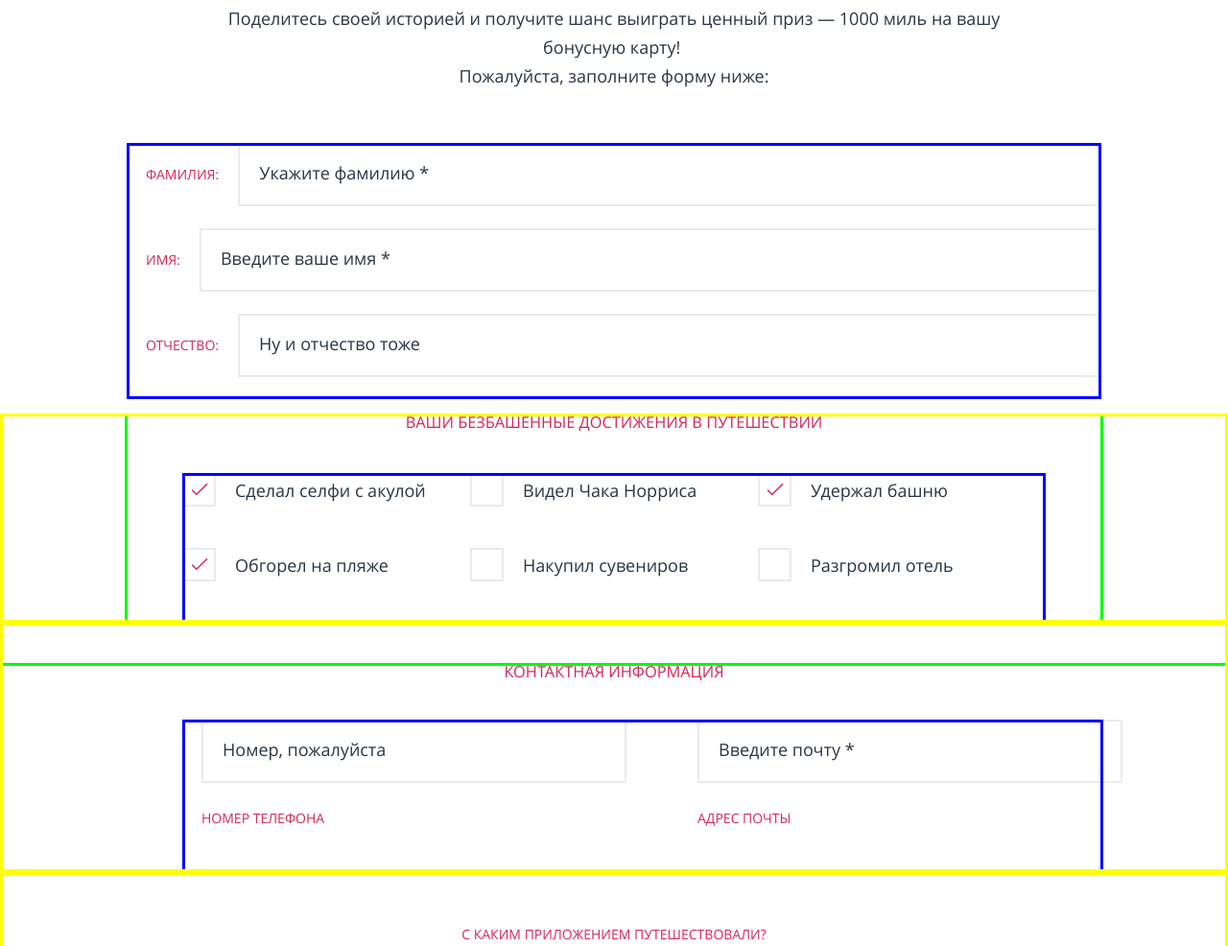
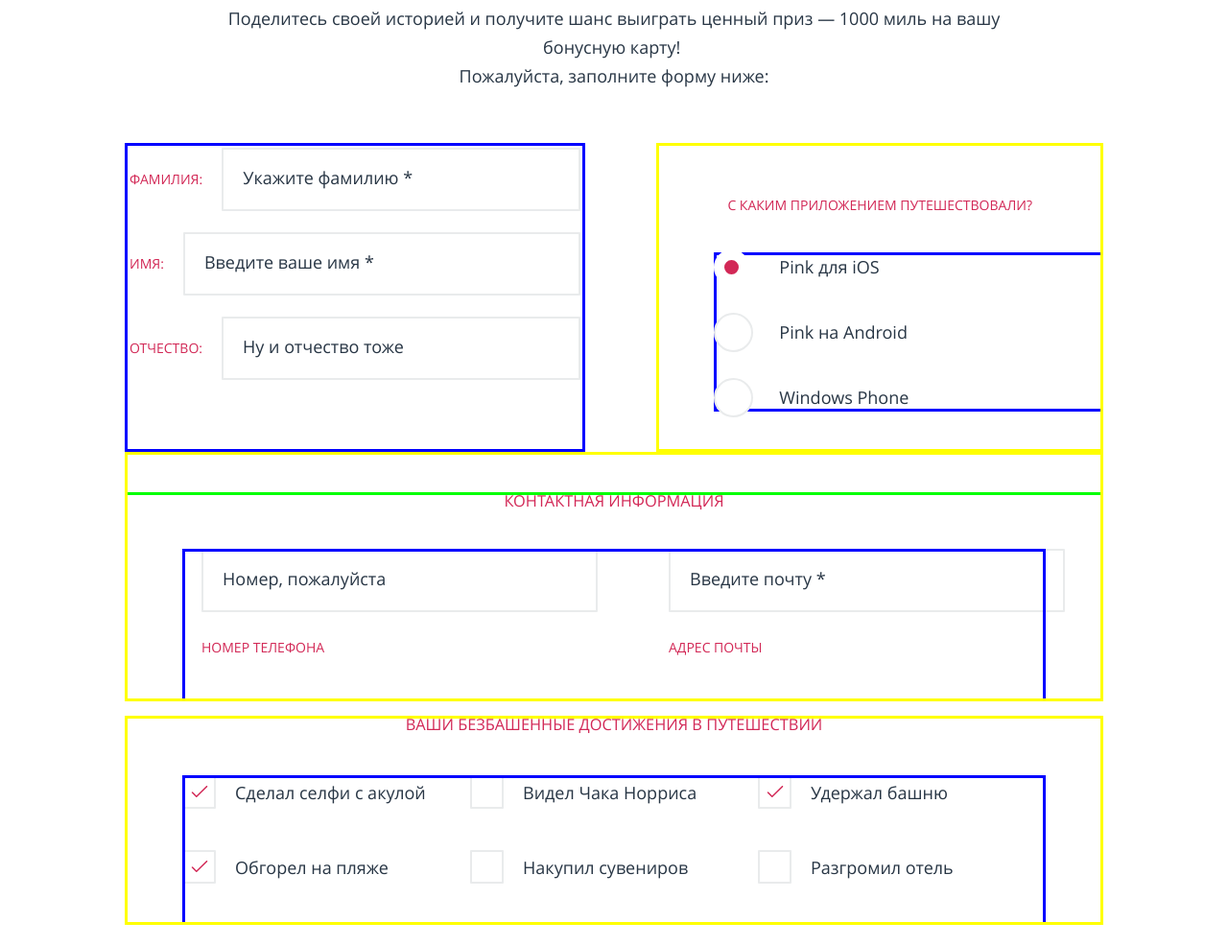
Before and after one commit to agaphonova/1703485-pink-23, a website: page source/form.html in a window 1280 px wide. Shown: the part 474-1460 px from the top of the page at 96% size. Drawn offline with nearby package versions, Linux system fonts and the light colour scheme; files that its build step writes are made by us from their sources.

Commit message:
изменение порядка и растяжения блоков

```diff
--- a/source/form.html
+++ b/source/form.html
@@ -56,6 +56,8 @@
           <div class="form__slogan-wrapper">
             <p class="form__slogan">Поделитесь своей историей и получите шанс выиграть ценный приз&nbsp;— 1000 миль на вашу бонусную карту!&nbsp;<span class="visually-tablet">Пожалуйста, заполните форму ниже:</span></p>
           </div>
+        </div>
+        <div class="form__content-wrapper">
           <section class="user">
             <h3 class="visually-hidden">информация об участнике</h3>
             <div class="user__wrapper">
@@ -63,19 +65,19 @@
                 <ul class="name__list">
                   <li class="name__item">
                     <label class="form-area">
-                      <span class="form-area__label">Фамилия:</span>
+                      <span class="form-area__label form-area__label--user-desktop">Фамилия:</span>
                       <input class="form-area__input" type="text" placeholder="Укажите фамилию *">
                     </label>
                   </li>
                   <li class="name__item">
                     <label class="form-area">
-                      <span class="form-area__label">Имя:</span>
+                      <span class="form-area__label form-area__label--user-desktop">Имя:</span>
                       <input class="form-area__input" type="text" placeholder="Введите ваше имя *">
                     </label>
                   </li>
                   <li class="name__item">
                     <label class="form-area">
-                      <span class="form-area__label">Отчество:</span>
+                      <span class="form-area__label form-area__label--user-desktop">Отчество:</span>
                       <input class="form-area__input" type="text" placeholder="Ну и отчество тоже">
                     </label>
                   </li>
@@ -83,8 +85,6 @@
               </div>
             </div>
           </section>
-        </div>
-
           <div class="success">
             <div class="success__wrapper">
               <h3 class="success__title">Ваши безбашенные достижения в путешествии</h3>
@@ -134,6 +134,7 @@
               </ul>
             </div>
           </div>
+
           <div class="form-contact">
             <div class="form-contact__wrapper">
               <h3 class="form-contact__title">контактная информация</h3>
@@ -209,6 +210,7 @@
             </div>
             </div>
           </div>
+        </div>
       </form>
 
     </main>
--- a/source/sass/blocks/app.scss
+++ b/source/sass/blocks/app.scss
@@ -1,4 +1,5 @@
 .app {
+  order: 4;
   outline: 3px solid rgb(255, 255, 0);
   outline-offset: -3px;
 
@@ -8,6 +9,8 @@
 
   @media (min-width: $tablet-width) {
     background-color: $basic-white;
+    order: 2;
+    flex-grow: 1;
   }
 }
 
@@ -16,7 +19,7 @@
   margin: 0 auto;
 
   @media (min-width: $desktop-width) {
-    padding: 0 130px;
+    padding: 0;
   }
 }
 
--- a/source/sass/blocks/form-contact.scss
+++ b/source/sass/blocks/form-contact.scss
@@ -1,7 +1,13 @@
 .form-contact {
+  order: 3;
   padding-top: 42px;
   outline: 3px solid rgb(255, 255, 0);
   outline-offset: -3px;
+
+  @media (min-width: $tablet-width) {
+    order: 3;
+    width: 100%;
+  }
 }
 
 .form-contact__wrapper {
@@ -10,8 +16,8 @@
   outline: 3px solid rgb(0, 255, 0);
   outline-offset: -3px;
 
-  @media (min-width: $desktop-width) {
-    padding: 0 130px;
+  @media (min-width: $tablet-width) {
+    padding: 0 60px;
   }
 }
 
@@ -41,9 +47,9 @@
   outline: 3px solid rgb(0, 0, 255);
   outline-offset: -3px;
 
-  @media (min-width: $tablet-width) {
-    margin-left: 60px;
-  }
+  // @media (min-width: $tablet-width) {
+  //   margin-left: 60px;
+  // }
 
   @media (min-width: $desktop-width) {
     display: grid;
--- a/source/sass/blocks/form.scss
+++ b/source/sass/blocks/form.scss
@@ -28,6 +28,18 @@
 
   @media (min-width: $tablet-width) {
     font-size: 18px;
+  }
+}
+
+.form__content-wrapper {
+  display: flex;
+  flex-direction: column;
+
+  @media (min-width: $desktop-width) {
+    padding: 0 130px;
+    flex-direction: row;
+    flex-wrap: wrap;
+    align-items: stretch;
   }
 }
 
@@ -64,6 +76,13 @@
   @media (min-width: $tablet-width) {
     margin: 0 20px 41px 20px;
   }
+
+  &--user-desktop {
+    @media (min-width: $desktop-width) {
+      margin: 0;
+      margin-right: 20px;
+    }
+  }
 }
 
 .form-area__input {
--- a/source/sass/blocks/more.scss
+++ b/source/sass/blocks/more.scss
@@ -1,6 +1,12 @@
 .more {
+  order: 5;
   background-color: $basic-white;
   padding-top: 42px;
+
+  @media (min-width: $tablet-width) {
+    order: 5;
+    width: 100%;
+  }
 }
 
 .more__wrapper {
@@ -8,7 +14,8 @@
   margin: 0 auto;
 
   @media (min-width: $desktop-width) {
-    padding: 0 130px;
+    padding: 0;
+    margin: 0;
   }
 }
 
--- a/source/sass/blocks/success.scss
+++ b/source/sass/blocks/success.scss
@@ -1,4 +1,5 @@
 .success {
+  order: 2;
   background-color: $grey-background;
   padding: 42px 20px;
   // padding-top: 42px;
@@ -10,10 +11,12 @@
 
   @media (min-width: $tablet-width) {
     background-color: $basic-white;
+    order: 4;
+    width: 100%;
   }
 
   @media (min-width: $desktop-width) {
-    padding: 0 130px;
+    padding: 0;
   }
 }
 
--- a/source/sass/blocks/user.scss
+++ b/source/sass/blocks/user.scss
@@ -1,4 +1,17 @@
 .user {
   outline: 3px solid rgb(0, 0, 255);
   outline-offset: -3px;
+  order: 1;
+  padding: 0 20px;
+
+  @media (min-width: $tablet-width) {
+    order: 1;
+  }
+
+  @media (min-width: $desktop-width) {
+    margin-right: 74px;
+    flex-grow: 1;
+    flex-shrink: 1;
+    padding: 5px 5px;
+  }
 }
```
Lines whose indentation alone changed are shown as unchanged.
